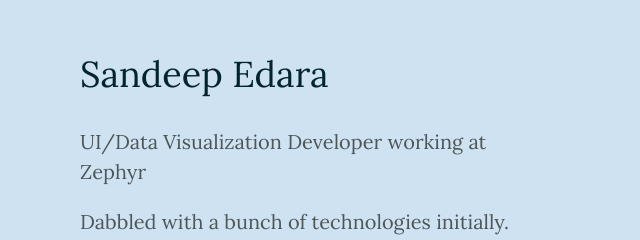
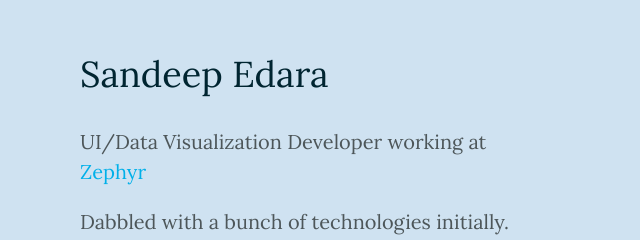
Before and after one commit to sandeepedara/sandeepedara.github.com, a plain HTML site: page index.html in a window 1280 px wide. Shown: the part 183-423 px from the top of the page, 0-640 px from the left. Drawn offline with nearby package versions, Linux system fonts and the light colour scheme.

Commit message:
minor change

```diff
--- a/index.html
+++ b/index.html
@@ -28,7 +28,7 @@
                 <div class="story-wrapper">
                     <div class="story-content">
                         <h1>Sandeep Edara</h1>
-                        <p>UI/Data Visualization Developer working at Zephyr</p>
+                        <p>UI/Data Visualization Developer working at <a target="_blank" href="https://www.getzephyr.com/">Zephyr</a></p>
                         <p>Dabbled with a bunch of technologies initially.</p>
                         <p>Soon fell in love with the <b class="special">Web</b> and <b class="special">Javascript</b> <br>                            And currently in a relationship with <b class="special">React.js</b></p>
                         <p></p>
```
